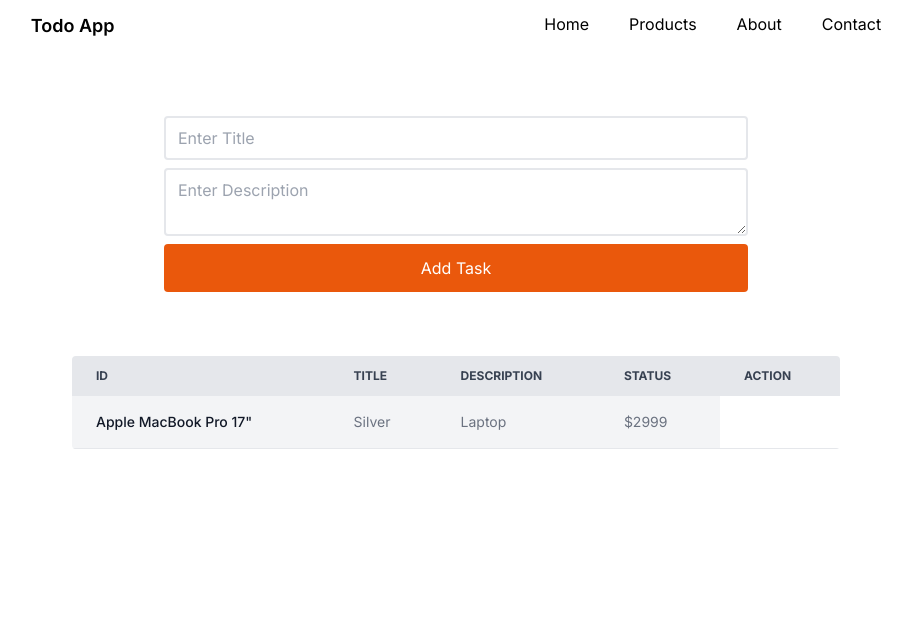
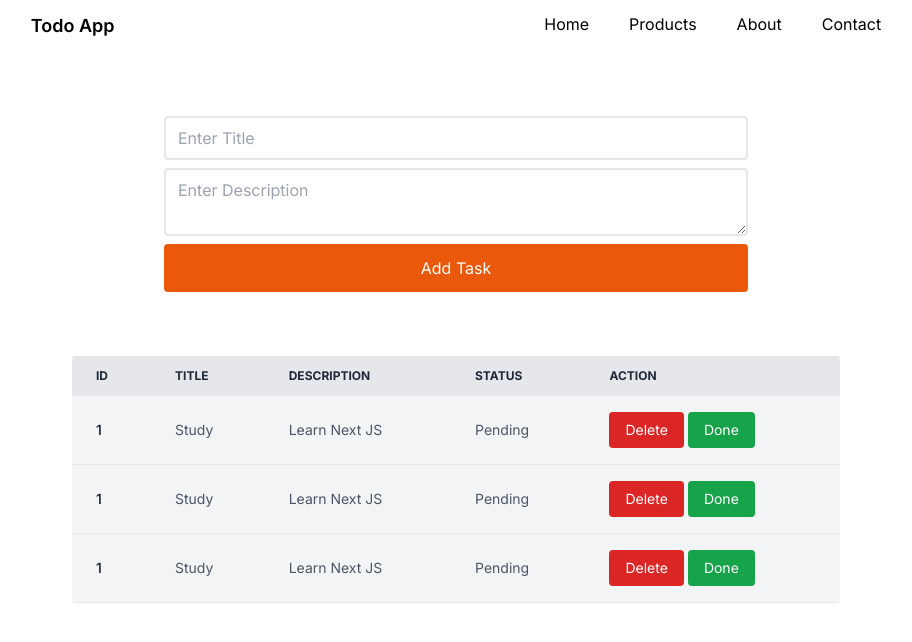
Before and after one commit to shahenwaz/todo-next-app, a Next.js app: page / in a window 1280 px wide. Shown: the top 642 px of the page, without its empty margins (184-1096 px from the left). Built offline with nearby package versions, Linux system fonts and the light colour scheme.

Commit message:
Component added - Todo (nested in the table)

```diff
--- a/components/Table.jsx
+++ b/components/Table.jsx
@@ -1,10 +1,11 @@
 import React from "react";
+import Todo from "./Todo";
 
 const Table = () => {
   return (
     <div className="relative overflow-x-auto mt-16 w-[60%] mx-auto rounded">
       <table className="w-full text-sm text-left rtl:text-right text-gray-500 dark:text-gray-400">
-        <thead className="text-xs text-gray-700 uppercase bg-gray-200 dark:bg-gray-700 dark:text-gray-400">
+        <thead className="text-xs text-gray-800 uppercase bg-gray-200 dark:bg-gray-700 dark:text-gray-400">
           <tr>
             <th scope="col" className="px-6 py-3">
               Id
@@ -24,17 +25,9 @@ const Table = () => {
           </tr>
         </thead>
         <tbody>
-          <tr className="bg-gray-100 border-b dark:bg-gray-800 dark:border-gray-700">
-            <th
-              scope="row"
-              className="px-6 py-4 font-medium text-gray-900 whitespace-nowrap dark:text-white"
-            >
-              Apple MacBook Pro 17"
-            </th>
-            <td className="px-6 py-4">Silver</td>
-            <td className="px-6 py-4">Laptop</td>
-            <td className="px-6 py-4">$2999</td>
-          </tr>
+          <Todo />
+          <Todo />
+          <Todo />
         </tbody>
       </table>
     </div>
--- /dev/null
+++ b/components/Todo.jsx
@@ -0,0 +1,26 @@
+import React from "react";
+
+const Todo = () => {
+  return (
+    <tr className="text-gray-600 bg-gray-100 border-b dark:bg-gray-800 dark:border-gray-700">
+      <th
+        scope="row"
+        className="px-6 py-4 font-medium text-gray-900 whitespace-nowrap dark:text-white"
+      >
+        1
+      </th>
+      <td className="px-6 py-4">Study</td>
+      <td className="px-6 py-4">Learn Next JS</td>
+      <td className="px-6 py-4">Pending</td>
+      <td className="px-6 py-4 flex gap-1">
+        <button className="py-2 px-4 bg-red-600 text-white rounded">
+          Delete
+        </button>
+        <button className="py-2 px-4 bg-green-600 text-white rounded">
+          Done
+        </button>
+      </td>
+    </tr>
+  );
+};
+export default Todo;
```
